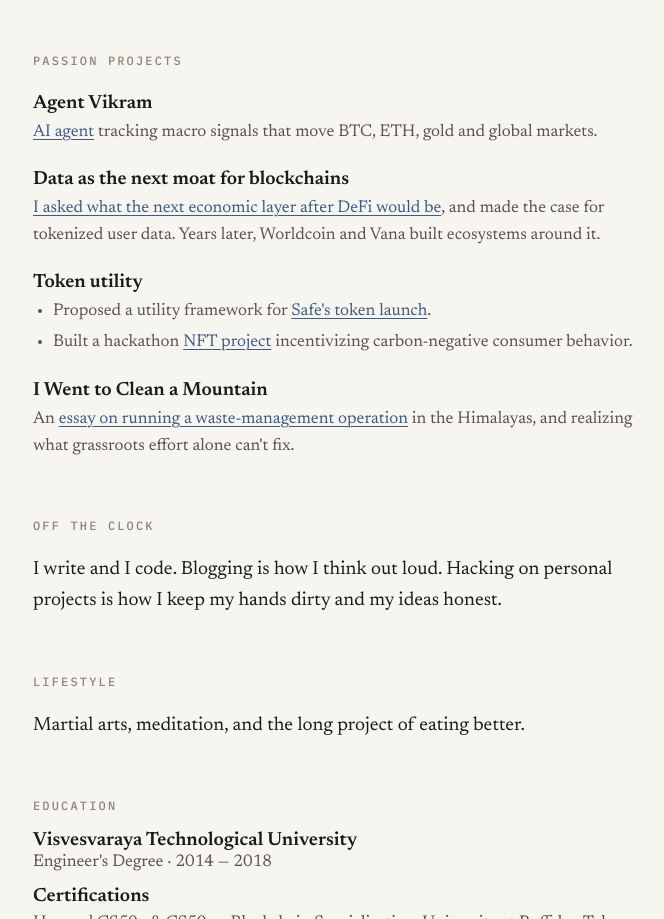
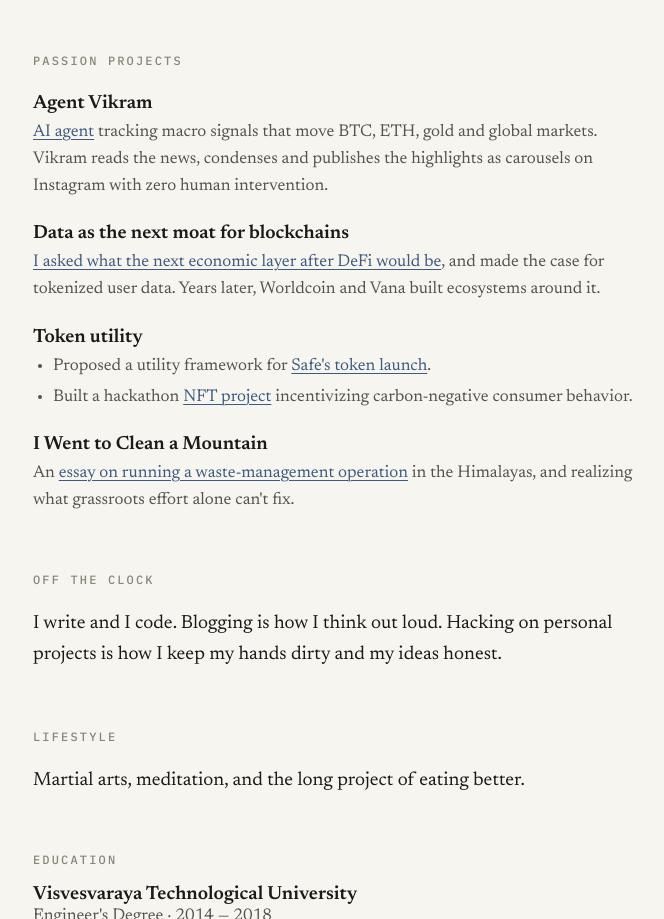
Before and after one commit to Varunk26/Varunk26.github.io, a plain HTML site: page index.html in a window 1280 px wide. Shown: the part 2581-3500 px from the top of the page, without its empty margins (297-961 px from the left). Drawn offline with Linux system fonts and the light colour scheme.

Commit message:
Expand Agent Vikram project description

```diff
--- a/index.html
+++ b/index.html
@@ -461,7 +461,7 @@ header p {
 <h2 class="label">Passion Projects</h2>
 <div class="project-item">
 <div class="project-title">Agent Vikram</div>
-<p class="project-desc"><a href="https://www.instagram.com/agent.vikram26/" target="_blank" rel="noopener noreferrer">AI agent</a> tracking macro signals that move BTC, ETH, gold and global markets.</p>
+<p class="project-desc"><a href="https://www.instagram.com/agent.vikram26/" target="_blank" rel="noopener noreferrer">AI agent</a> tracking macro signals that move BTC, ETH, gold and global markets. Vikram reads the news, condenses and publishes the highlights as carousels on Instagram with zero human intervention.</p>
 </div>
 <div class="project-item">
 <div class="project-title">Data as the next moat for blockchains</div>
```
